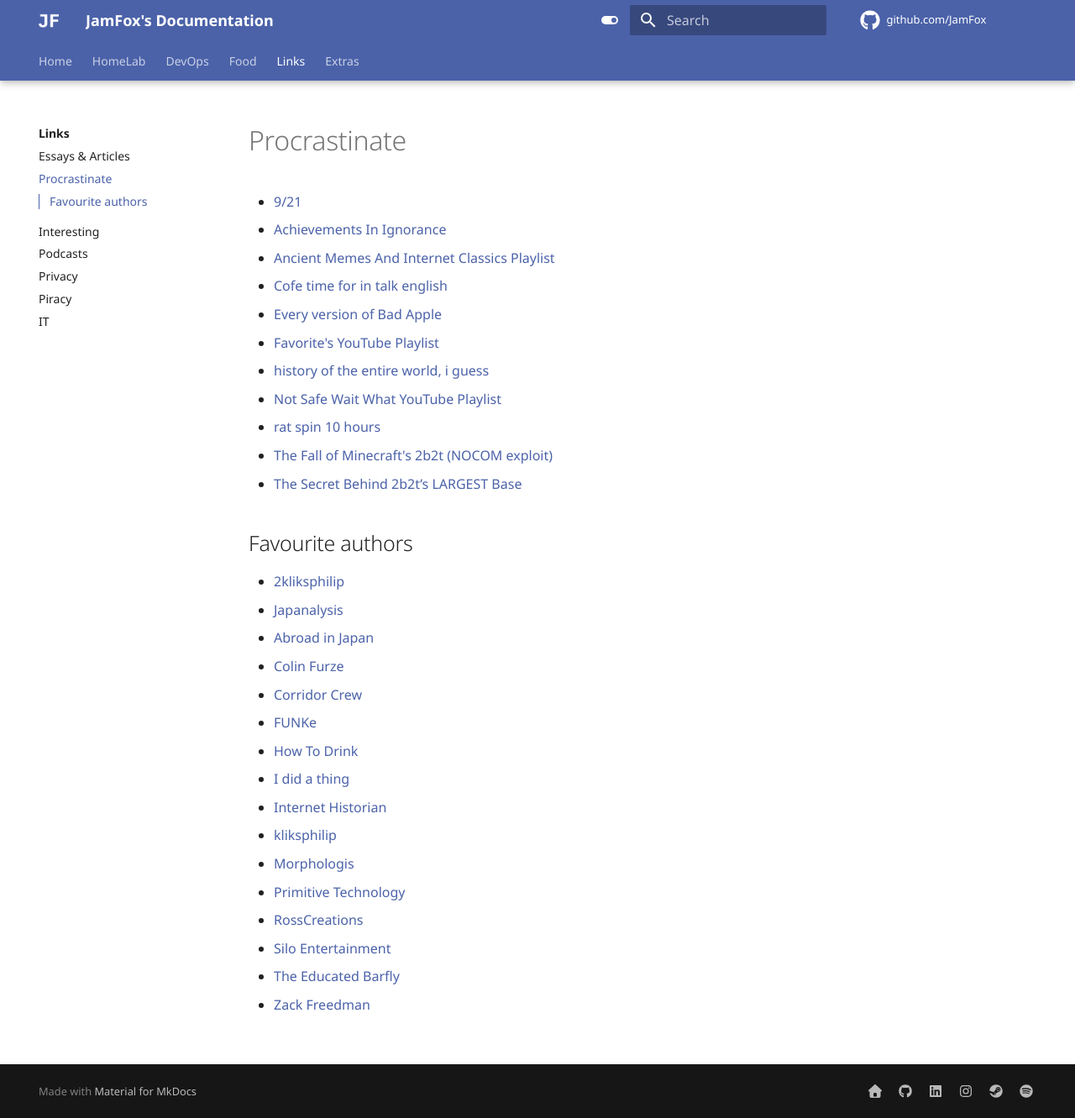
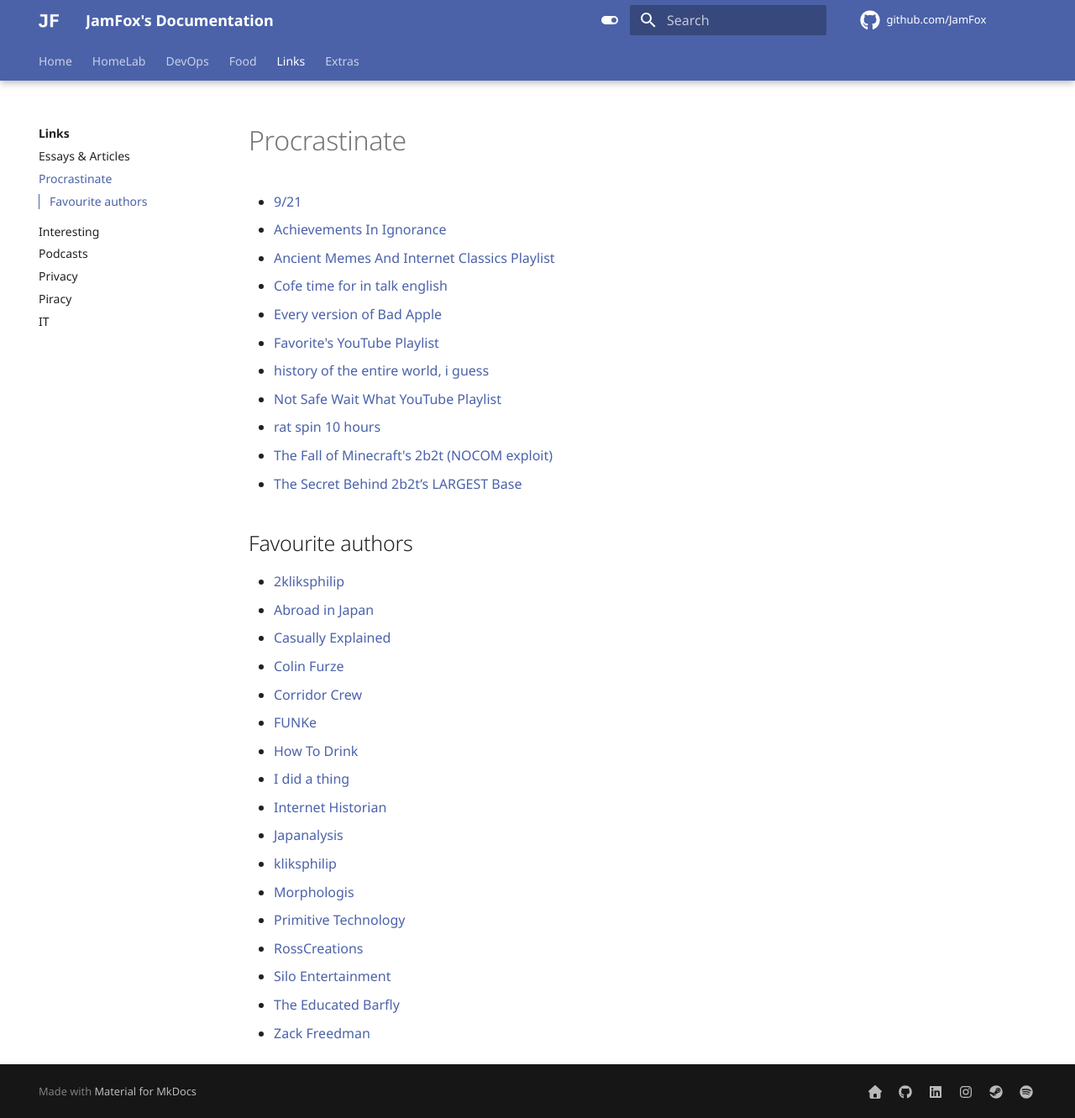
Before and after one commit to JamFox/docs.jamfox.dev, an MkDocs documentation site: the page built from docs/content/links/procrastinate.md, in a window 1280 px wide and 1331 px high. Shown: the whole window at 84% size. Built offline with MkDocs 1.6.1 and Material for MkDocs 9.7.7, drawn with Linux system fonts in a browser that asks for light colours; comment, search, counter and statistics services are not loaded.

Commit message:
add casually expl

```diff
--- a/docs/content/links/procrastinate.md
+++ b/docs/content/links/procrastinate.md
@@ -18,14 +18,15 @@ title: "Procrastinate"
 ## Favourite authors
 
 - [2kliksphilip](https://www.youtube.com/c/2kliksphilip)
-- [Japanalysis](https://www.youtube.com/@Japanalysis)
 - [Abroad in Japan](https://www.youtube.com/c/AbroadinJapan)
+- [Casually Explained](https://www.youtube.com/@CasuallyExplained)
 - [Colin Furze](https://www.youtube.com/c/colinfurze)
 - [Corridor Crew](https://www.youtube.com/c/corridorcrew)
 - [FUNKe](https://www.youtube.com/c/FUNKe)
 - [How To Drink](https://www.youtube.com/c/howtodrink)
 - [I did a thing](https://youtu.be/Lti_zl3MnT4)
 - [Internet Historian](https://www.youtube.com/c/InternetHistorian)
+- [Japanalysis](https://www.youtube.com/@Japanalysis)
 - [kliksphilip](https://www.youtube.com/c/kliksphilip)
 - [Morphologis](https://www.youtube.com/c/Morphologis)
 - [Primitive Technology](https://www.youtube.com/channel/UCAL3JXZSzSm8AlZyD3nQdBA)
```
